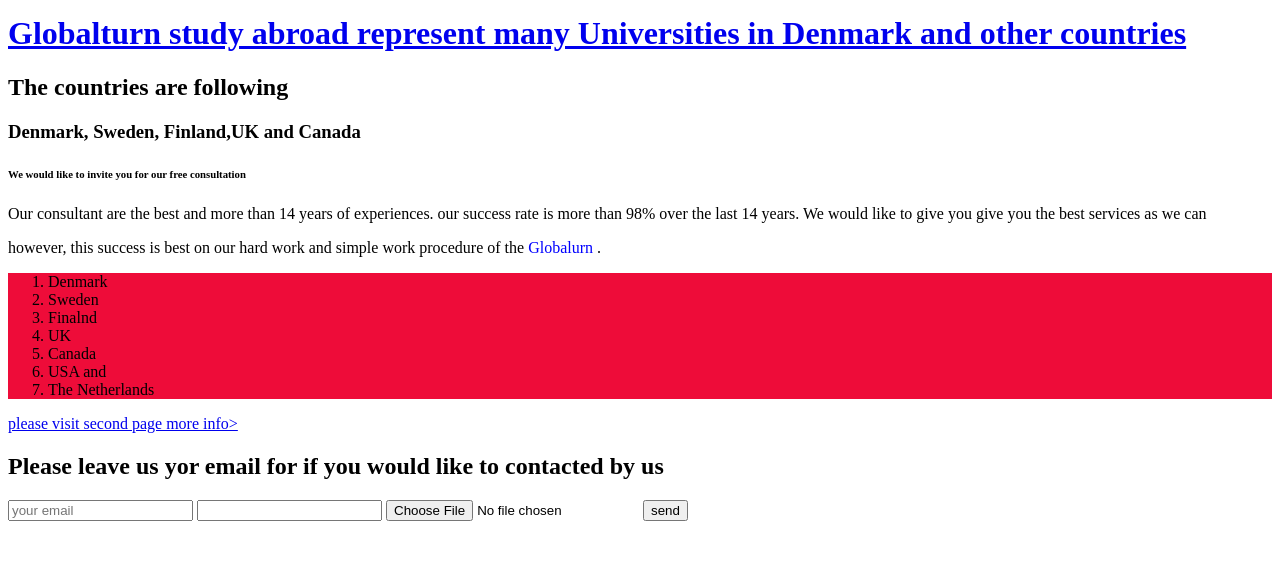
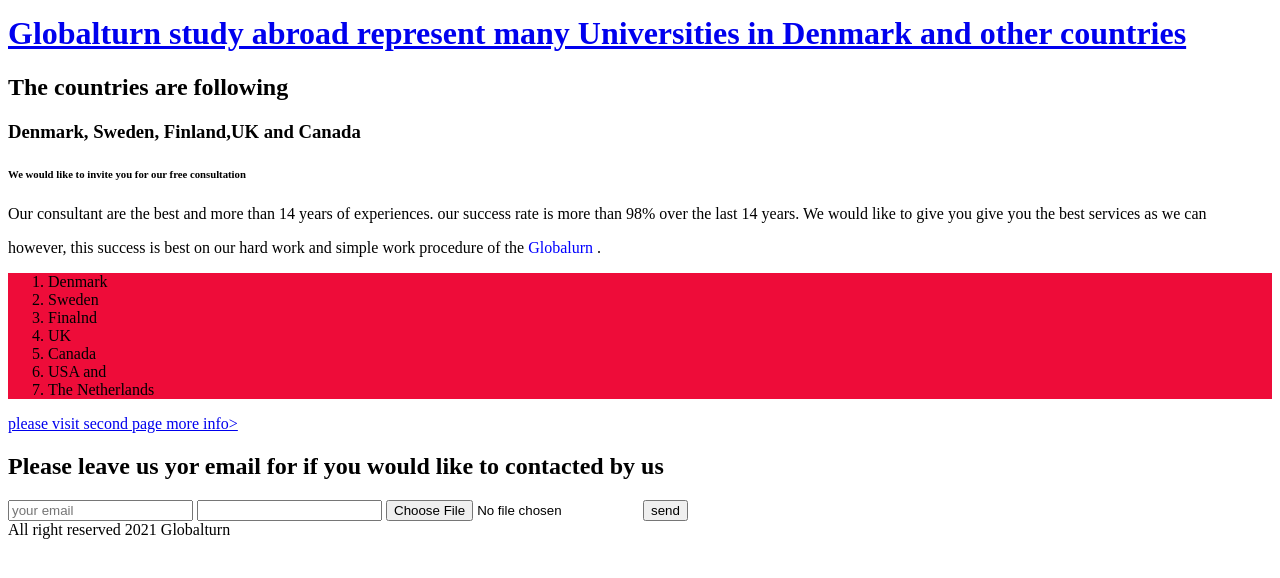
Before and after one commit to Bikashmelenia/Globalturn-first-page, a plain HTML site: page index.html in a window 1280 px wide. Shown: the part 154-732 px from the top of the page. Drawn offline with Linux system fonts and the light colour scheme.

Commit message:
added folder

```diff
--- a/index.html
+++ b/index.html
@@ -40,6 +40,12 @@
     <input type="file"/>
     <input type="button"value="send"/>
 
+
+
+    <div>All right reserved 2021 Globalturn
+
+    </div>
+
         </body>
     </head>
 </html>
```
